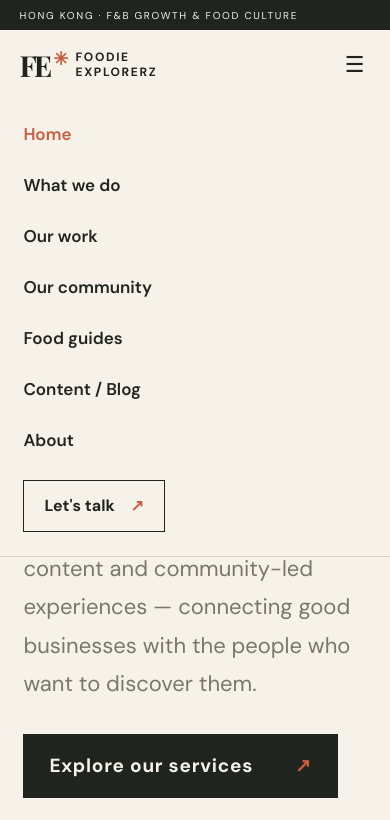
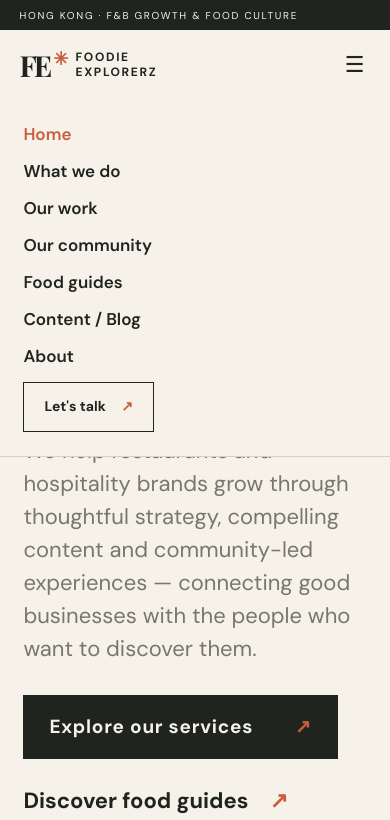
Before and after one commit to maryamdps/foodie-explorerz, a plain HTML site: page index.html in a window 390 px wide. Both pictures are taken after a click on the button "Toggle navigation". Shown: the top 820 px of the page. Drawn offline with nearby package versions, Linux system fonts and the light colour scheme; a web font is replaced by a local one.

Commit message:
Set body text and controls to 22px

```diff
--- a/styles.css
+++ b/styles.css
@@ -272,3 +272,25 @@ input[type="submit"],
     font-size: 22px !important;
   }
 }
+
+
+/* 22px reading scale: body copy and action controls; display headings retain hierarchy */
+body p:not(.kicker):not(.eyebrow),
+.body-copy,.page-hero .body-copy,.service p,.card p,.feature p,.quote p,.cta p,
+.notice,.form-note,.form label,.form input,.form textarea,.form select,
+.btn,button,input[type="submit"],.form button,.text-link {
+  font-size:22px !important;
+  line-height:1.55;
+}
+.nav { gap:16px; }
+.nav a { font-size:13px; }
+.nav .nav-button { font-size:14px !important; }
+@media(max-width:900px){.nav{gap:15px}.nav a{font-size:13px}}
+@media(max-width:650px){
+ body p:not(.kicker):not(.eyebrow),.body-copy,.page-hero .body-copy,.service p,.card p,
+ .feature p,.quote p,.cta p,.notice,.form-note,.form label,.form input,.form textarea,
+ .form select,.btn,button,input[type="submit"],.form button,.text-link {
+  font-size:22px !important;line-height:1.5;
+ }
+ .nav a{font-size:17px}
+}
```
